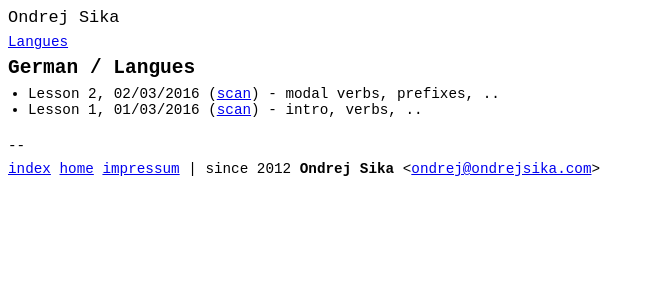
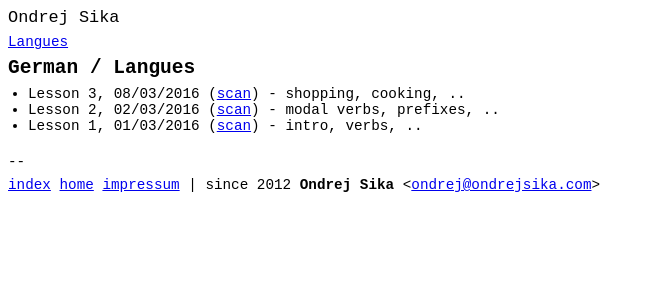
Before and after one commit to ondrejsika/ondrejsika.com, a Jekyll site: the page built from edu/languages/german/index.md, in a window 1280 px wide. Shown: the top 300 px of the page, without its empty margins (0-655 px from the left). Built offline with Jekyll 4.4.1, drawn with Linux system fonts in a browser that asks for light colours; Markdown is read by kramdown in place of the engine named in the settings; comment, search, counter and statistics services are not loaded.

Commit message:
german - add lesson 3

```diff
--- a/edu/languages/german/index.md
+++ b/edu/languages/german/index.md
@@ -7,5 +7,6 @@
 
 ## {{page.title}}
 
+* Lesson 3, 08/03/2016 ([scan](http://notes.drive.ondrejsika.com/languages/german/maria/german-lesson-3.pdf)) - shopping, cooking, ..
 * Lesson 2, 02/03/2016 ([scan](http://notes.drive.ondrejsika.com/languages/german/maria/german-lesson-2.pdf)) - modal verbs, prefixes, ..
 * Lesson 1, 01/03/2016 ([scan](http://notes.drive.ondrejsika.com/languages/german/maria/german-lesson-1.pdf)) - intro, verbs, ..
```
